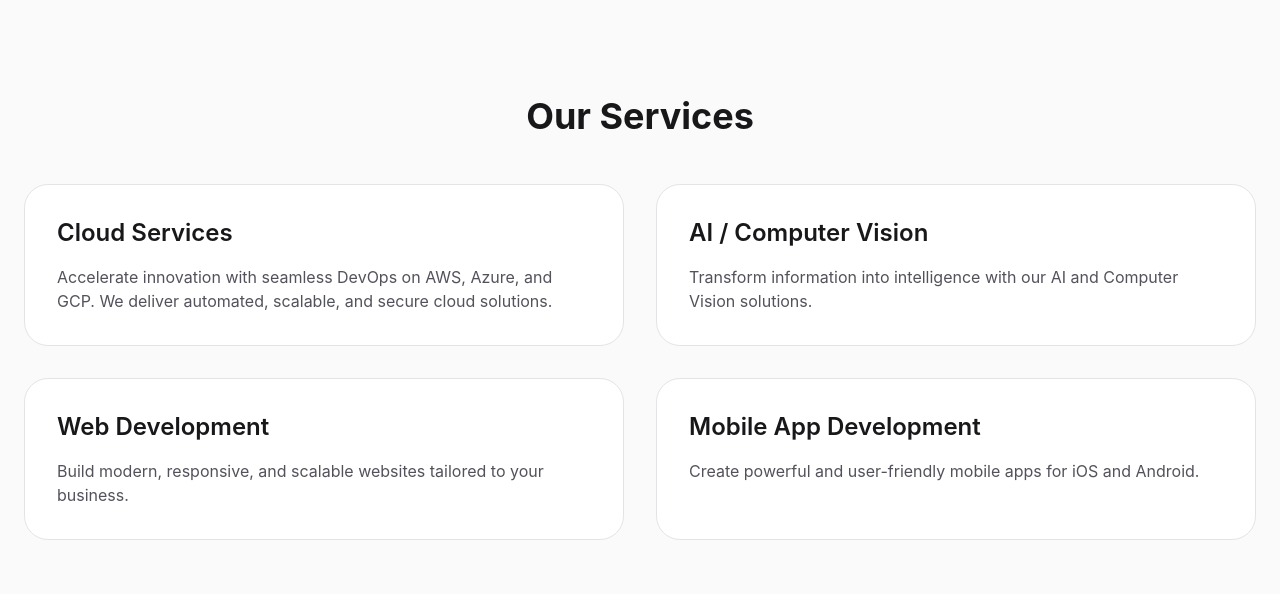
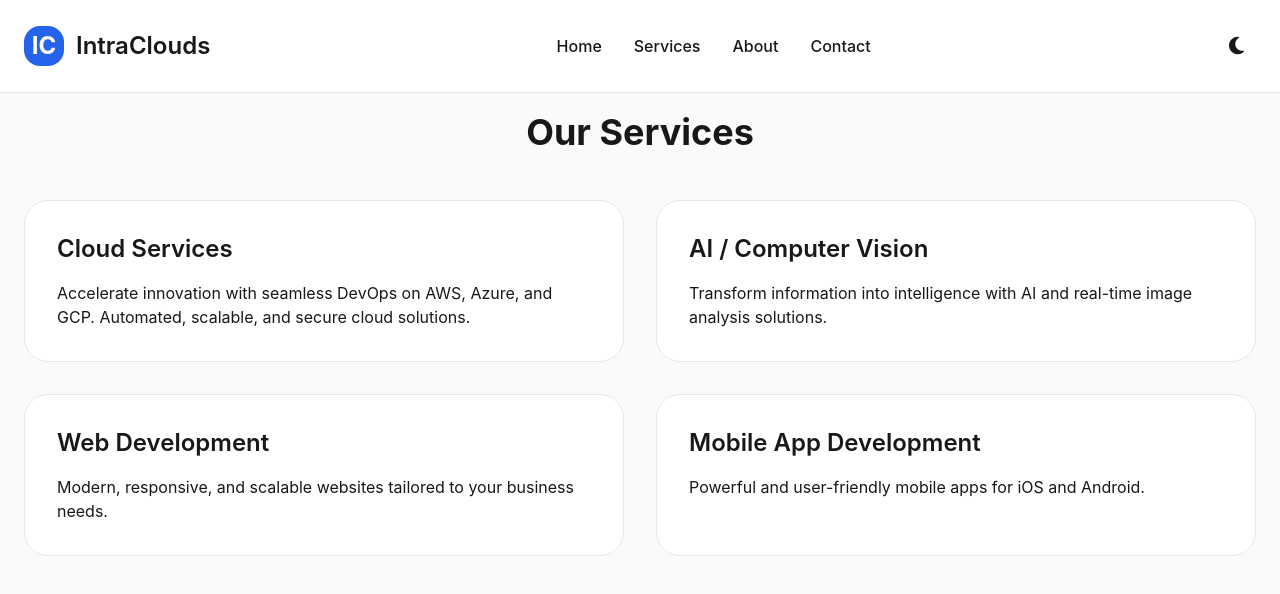
Before and after one commit to ilyasintraclouds/Grok_Test, a plain HTML site: page services.html in a window 1280 px wide. Drawn offline with nearby package versions, Linux system fonts and the light colour scheme.

Commit message:
Update v 1.1 services.html

```diff
--- a/services.html
+++ b/services.html
@@ -10,30 +10,64 @@
 </head>
 <body class="bg-zinc-50 dark:bg-zinc-950 text-zinc-900 dark:text-white">
 
-  <!-- Same Navbar as above - copy from index.html -->
+  <!-- Navbar - Same as index.html -->
+  <nav class="fixed top-0 w-full bg-white dark:bg-zinc-900 border-b border-zinc-200 dark:border-zinc-800 z-50">
+    <div class="max-w-7xl mx-auto px-6 py-5 flex justify-between items-center">
+      <div class="flex items-center gap-3">
+        <div class="w-10 h-10 bg-blue-600 rounded-2xl flex items-center justify-center text-white font-bold text-2xl">IC</div>
+        <h1 class="text-2xl font-semibold">IntraClouds</h1>
+      </div>
+      <div class="flex items-center gap-8 font-medium">
+        <a href="index.html" class="hover:text-blue-600 dark:hover:text-blue-400">Home</a>
+        <a href="services.html" class="hover:text-blue-600 dark:hover:text-blue-400">Services</a>
+        <a href="about.html" class="hover:text-blue-600 dark:hover:text-blue-400">About</a>
+        <a href="contact.html" class="hover:text-blue-600 dark:hover:text-blue-400">Contact</a>
+      </div>
+      <button id="theme-toggle" class="p-3 rounded-xl hover:bg-zinc-100 dark:hover:bg-zinc-800 transition">
+        <i id="theme-icon" class="fas fa-moon text-xl"></i>
+      </button>
+    </div>
+  </nav>
 
-  <div class="pt-24 max-w-7xl mx-auto px-6 py-16">
+  <div class="pt-28 max-w-7xl mx-auto px-6 py-16">
     <h1 class="text-4xl font-bold text-center mb-12">Our Services</h1>
-
     <div class="grid md:grid-cols-2 gap-8">
-      <div class="bg-white dark:bg-zinc-900 p-8 rounded-3xl border border-zinc-200 dark:border-zinc-800">
+      <div class="bg-white dark:bg-zinc-900 p-8 rounded-3xl border">
         <h3 class="text-2xl font-semibold mb-4">Cloud Services</h3>
-        <p class="text-zinc-600 dark:text-zinc-400">Accelerate innovation with seamless DevOps on AWS, Azure, and GCP. We deliver automated, scalable, and secure cloud solutions.</p>
+        <p>Accelerate innovation with seamless DevOps on AWS, Azure, and GCP. Automated, scalable, and secure cloud solutions.</p>
       </div>
-      <div class="bg-white dark:bg-zinc-900 p-8 rounded-3xl border border-zinc-200 dark:border-zinc-800">
+      <div class="bg-white dark:bg-zinc-900 p-8 rounded-3xl border">
         <h3 class="text-2xl font-semibold mb-4">AI / Computer Vision</h3>
-        <p class="text-zinc-600 dark:text-zinc-400">Transform information into intelligence with our AI and Computer Vision solutions.</p>
+        <p>Transform information into intelligence with AI and real-time image analysis solutions.</p>
       </div>
-      <div class="bg-white dark:bg-zinc-900 p-8 rounded-3xl border border-zinc-200 dark:border-zinc-800">
+      <div class="bg-white dark:bg-zinc-900 p-8 rounded-3xl border">
         <h3 class="text-2xl font-semibold mb-4">Web Development</h3>
-        <p class="text-zinc-600 dark:text-zinc-400">Build modern, responsive, and scalable websites tailored to your business.</p>
+        <p>Modern, responsive, and scalable websites tailored to your business needs.</p>
       </div>
-      <div class="bg-white dark:bg-zinc-900 p-8 rounded-3xl border border-zinc-200 dark:border-zinc-800">
+      <div class="bg-white dark:bg-zinc-900 p-8 rounded-3xl border">
         <h3 class="text-2xl font-semibold mb-4">Mobile App Development</h3>
-        <p class="text-zinc-600 dark:text-zinc-400">Create powerful and user-friendly mobile apps for iOS and Android.</p>
+        <p>Powerful and user-friendly mobile apps for iOS and Android.</p>
       </div>
     </div>
   </div>
 
+  <script>
+    const toggle = document.getElementById('theme-toggle');
+    const icon = document.getElementById('theme-icon');
+    if (localStorage.getItem('theme') === 'dark') {
+      document.documentElement.classList.add('dark');
+      icon.classList.replace('fa-moon', 'fa-sun');
+    }
+    toggle.addEventListener('click', () => {
+      document.documentElement.classList.toggle('dark');
+      if (document.documentElement.classList.contains('dark')) {
+        icon.classList.replace('fa-moon', 'fa-sun');
+        localStorage.setItem('theme', 'dark');
+      } else {
+        icon.classList.replace('fa-sun', 'fa-moon');
+        localStorage.setItem('theme', 'light');
+      }
+    });
+  </script>
 </body>
 </html>
```
